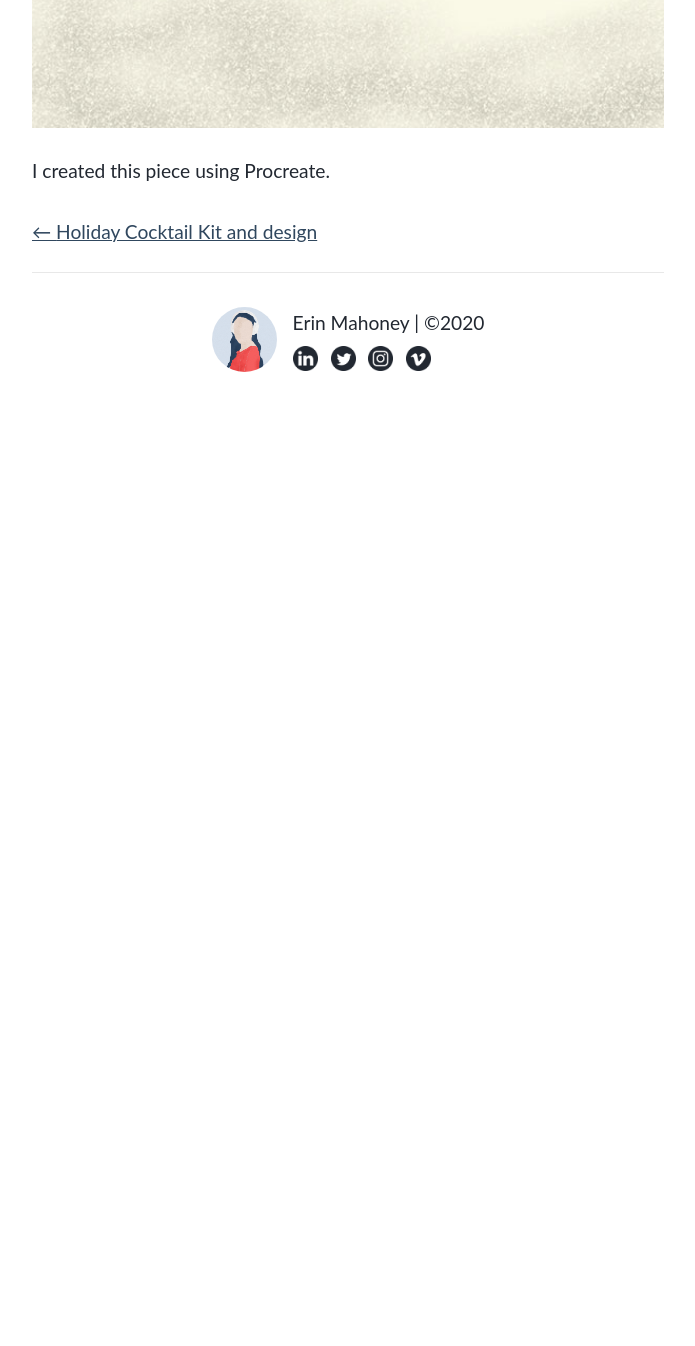
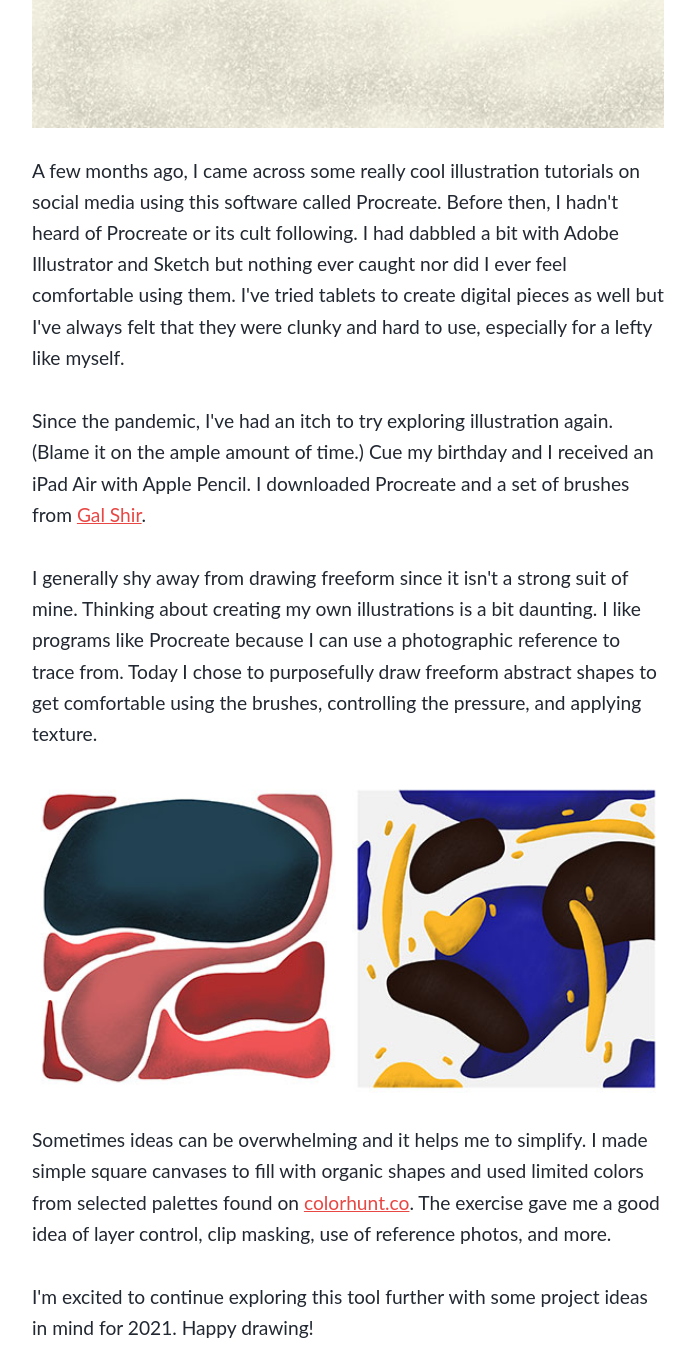
Before and after one commit to erintherad/erinblog, a Gatsby site: page /abstract-art-with-procreate/ in a window 1280 px wide. Shown: the part 823-2169 px from the top of the page, without its empty margins (292-987 px from the left). Before the commit the page ends 1330 px from the top, so only its background shows below. Built offline with nearby package versions, Linux system fonts and the light colour scheme; Gatsby itself is replaced by a stand-in of ours.

Commit message:
Add content

```diff
--- a/content/blog/abstract-art-with-procreate/index.md
+++ b/content/blog/abstract-art-with-procreate/index.md
@@ -7,4 +7,14 @@ banner: "./banner.jpg"
 
 <img class="responsive-img-no-shadow" src="/images/uploads/2020-12-22/color_study_1.jpg" alt="Color Study #1" />
 
-I created this piece using Procreate.
+A few months ago, I came across some really cool illustration tutorials on social media using this software called Procreate. Before then, I hadn't heard of Procreate or its cult following. I had dabbled a bit with Adobe Illustrator and Sketch but nothing ever caught nor did I ever feel comfortable using them. I've tried tablets to create digital pieces as well but I've always felt that they were clunky and hard to use, especially for a lefty like myself.
+
+Since the pandemic, I've had an itch to try exploring illustration again. (Blame it on the ample amount of time.) Cue my birthday and I received an iPad Air with Apple Pencil. I downloaded Procreate and a set of brushes from [Gal Shir](https://galshir.com/brushes).
+
+I generally shy away from drawing freeform since it isn't a strong suit of mine. Thinking about creating my own illustrations is a bit daunting. I like programs like Procreate because I can use a photographic reference to trace from. Today I chose to purposefully draw freeform abstract shapes to get comfortable using the brushes, controlling the pressure, and applying texture.
+
+<img class="responsive-img-no-shadow" src="/images/uploads/2020-12-22/color_studies.jpg" alt="Color Study #2 and #3" />
+
+Sometimes ideas can be overwhelming and it helps me to simplify. I made simple square canvases to fill with organic shapes and used limited colors from selected palettes found on [colorhunt.co](https://colorhunt.co/). The exercise gave me a good idea of layer control, clip masking, use of reference photos, and more.
+
+I'm excited to continue exploring this tool further with some project ideas in mind for 2021. Happy drawing!
```
Also changed, not shown: static/images/uploads/2020-12-22/color_studies.jpg (added).
